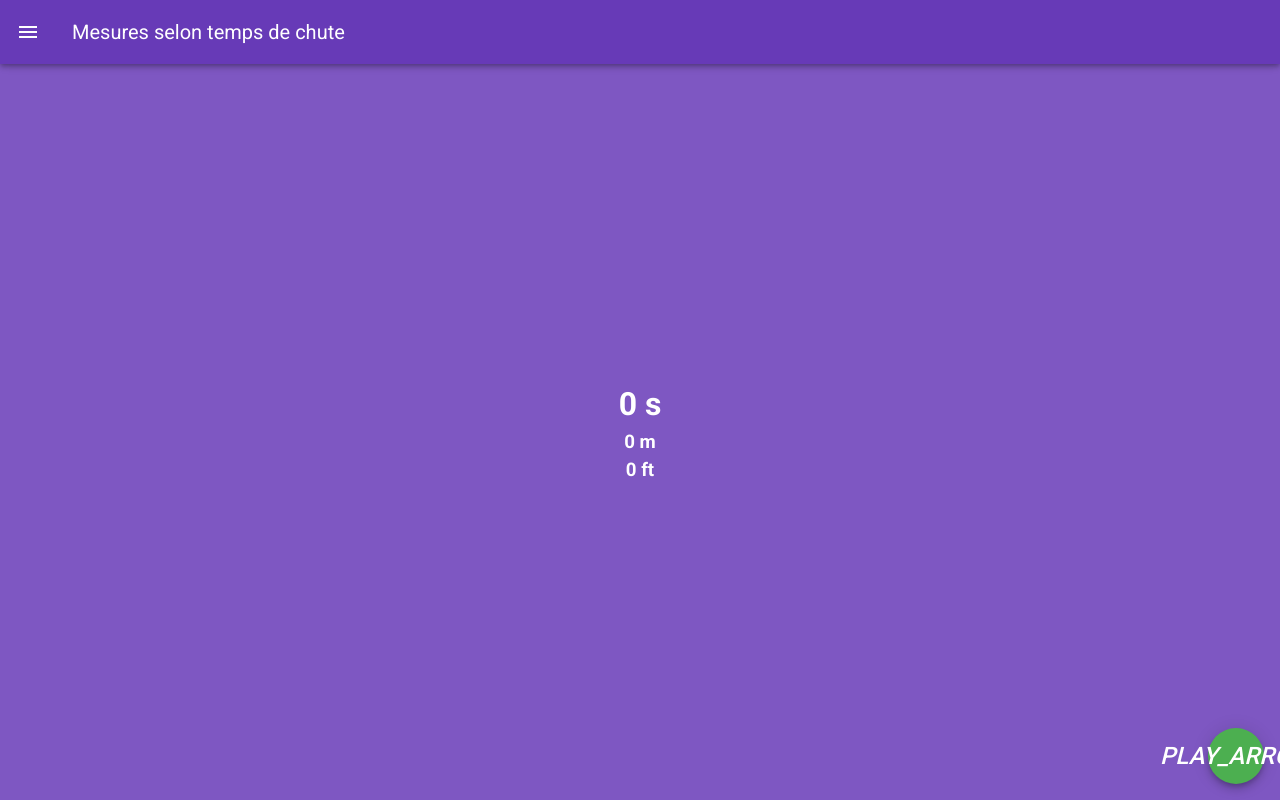
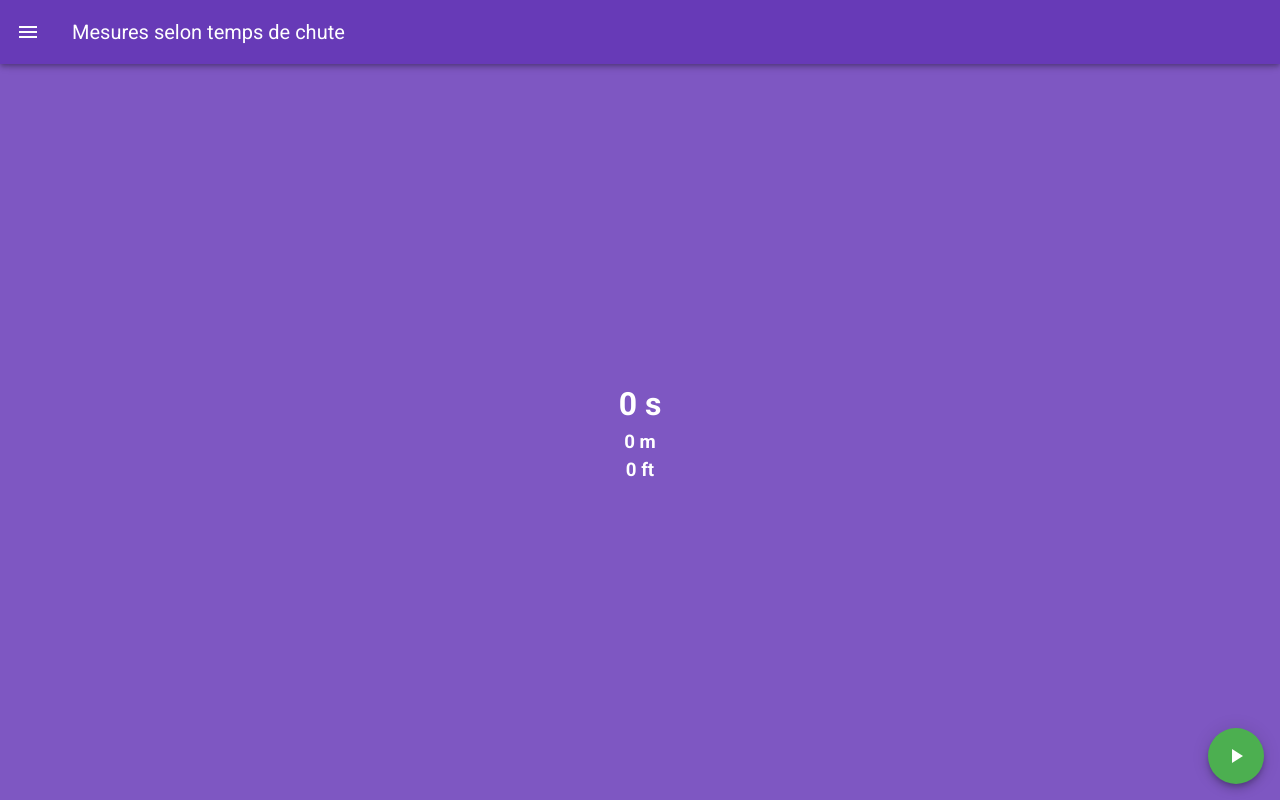
Before and after one commit to Ismaouste/TPVueCliffHeightTimer, a Vue app: page / in a window 1280 px wide. Built offline with nearby package versions, Linux system fonts and the light colour scheme.

Commit message:
CDN optimization for material icons

```diff
--- a/package.json
+++ b/package.json
@@ -9,7 +9,9 @@
     "i18n:report": "vue-cli-service i18n:report --src './src/**/*.?(js|vue)' --locales './src/locales/**/*.json'"
   },
   "dependencies": {
+    "@mdi/font": "^5.6.55",
     "core-js": "^3.6.5",
+    "material-design-icons-iconfont": "^6.1.0",
     "vue": "^2.6.11",
     "vue-i18n": "^8.17.3",
     "vue-router": "^3.2.0",
--- a/public/index.html
+++ b/public/index.html
@@ -6,12 +6,13 @@
     <meta name="viewport" content="width=device-width,initial-scale=1.0">
     <link rel="icon" href="<%= BASE_URL %>favicon.ico">
     <title><%= htmlWebpackPlugin.options.title %></title>
-    <link rel="stylesheet" href="https://fonts.googleapis.com/css?family=Roboto:100,300,400,500,700,900">
+    <link rel="stylesheet" href="https://fonts.googleapis.com/css?family=Roboto:100,300,400,500,700,900|Material+Icons">
     <link rel="stylesheet" href="https://cdn.jsdelivr.net/npm/@mdi/font@latest/css/materialdesignicons.min.css">
 </head>
 <body>
 <noscript>
-      <strong>We're sorry but <%= htmlWebpackPlugin.options.title %> doesn't work properly without JavaScript enabled. Please enable it to continue.</strong>
+    <strong>We're sorry but <%= htmlWebpackPlugin.options.title %> doesn't work properly without JavaScript enabled.
+        Please enable it to continue.</strong>
 </noscript>
 <div id="app"></div>
 <!-- built files will be auto injected -->
--- a/src/components/Drawer.vue
+++ b/src/components/Drawer.vue
@@ -24,9 +24,9 @@ export default {
     return {
       items: [
         { icon: 'home', text: this.$t('drawer.home'), action: '/' },
+        { icon: 'anchor', text: this.$t('customTitle'), action: '/custom' },
         { icon: 'history', text: this.$t('drawer.history'), action: '/history' },
         { icon: 'help', text: this.$t('drawer.about'), action: '/about' },
-        { icon: 'idea', text: this.$t('customTitle'), action: '/custom' },
       ]
     }
   }
```
Also changed, not shown: src/views/History.vue (+12 -0 lines), 1 other file (tests, documents, lock files or other folders). Lines whose indentation alone changed are shown as unchanged.
